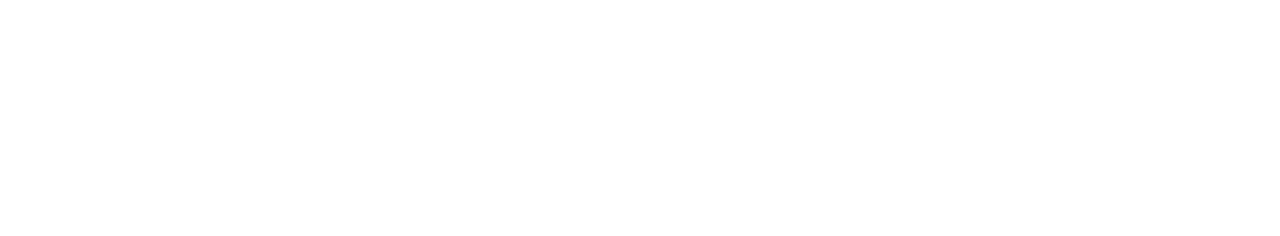
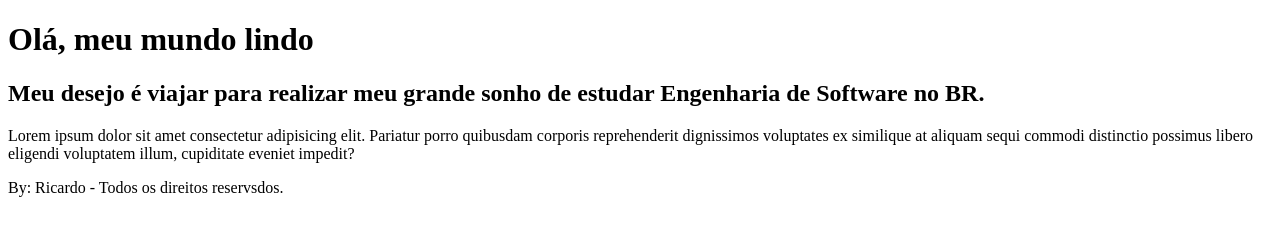
Before and after one commit to ricardo2520/site-praticar-braches, a plain HTML site: page index.html in a window 1280 px wide. Drawn offline with Linux system fonts and the light colour scheme.

Commit message:
Conteudo do Site
Commit feito para criar o conteudo principal do site.

```diff
--- a/index.html
+++ b/index.html
@@ -9,5 +9,26 @@
 </head>
 <body>
 
+    <header>
+        <h1>Olá, meu mundo lindo</h1>
+        <h2>
+            Meu desejo é viajar para realizar meu grande
+            sonho de estudar Engenharia de Software no BR.
+        </h2>
+    </header>
+
+    <main>
+        <p>
+            Lorem ipsum dolor sit amet consectetur adipisicing elit.
+            Pariatur porro quibusdam corporis reprehenderit dignissimos
+            voluptates ex similique at aliquam sequi commodi distinctio
+            possimus libero eligendi voluptatem illum, cupiditate eveniet impedit?
+        </p>
+    </main>
+
+    <footer>
+        <p>By: Ricardo - Todos os direitos reservsdos.</p>
+    </footer>
+
 </body>
 </html>
```
